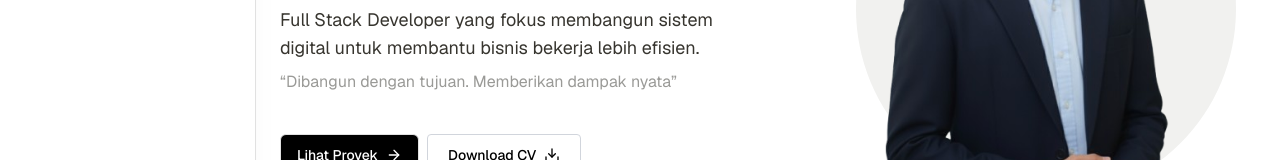
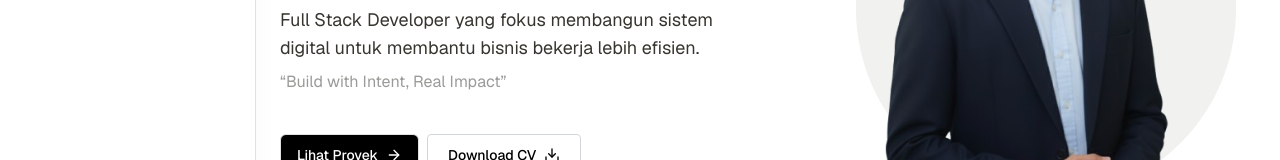
Before and after one commit to dvpms/devran_perdana-portofolio, a Next.js app: page / in a window 1280 px wide. Shown: the part 301-461 px from the top of the page. Built offline with nearby package versions, Linux system fonts and the light colour scheme.

Commit message:
Update tagline in profile.js to English

```diff
--- a/src/data/profile.js
+++ b/src/data/profile.js
@@ -9,7 +9,7 @@ export const profile = {
   heading: "Membangun Sistem untuk Mengatasi Masalah Bisnis",
   subheading: "Full Stack Developer yang fokus membangun sistem digital untuk membantu bisnis bekerja lebih efisien.",
   tagline:
-    "Dibangun dengan tujuan. Memberikan dampak nyata",
+    "Build with Intent, Real Impact",
   // focus:
   //   "Saat ini sedang mendalami arsitektur Event-Driven menggunakan Kafka untuk optimasi microservices, dan terbuka untuk peluang kerja sebagai Senior Full Stack Developer.",
   socials: [
```
